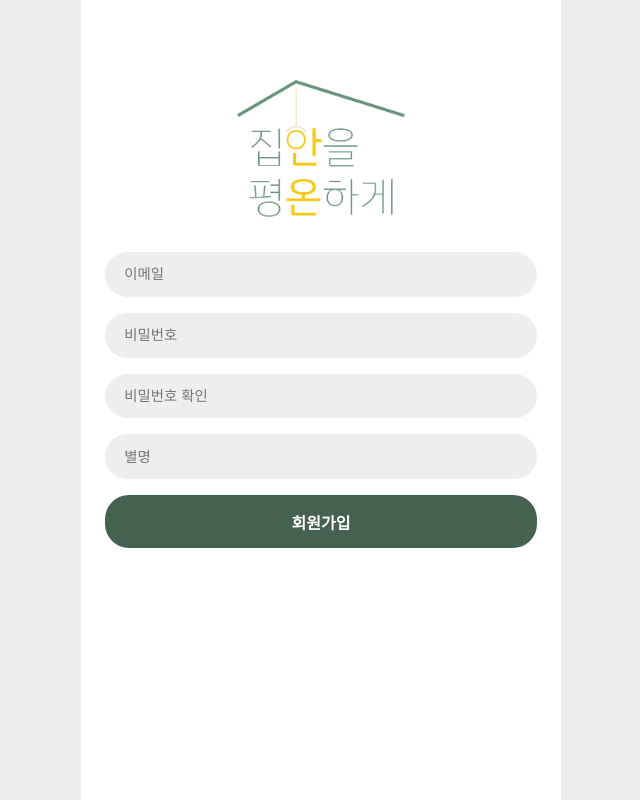
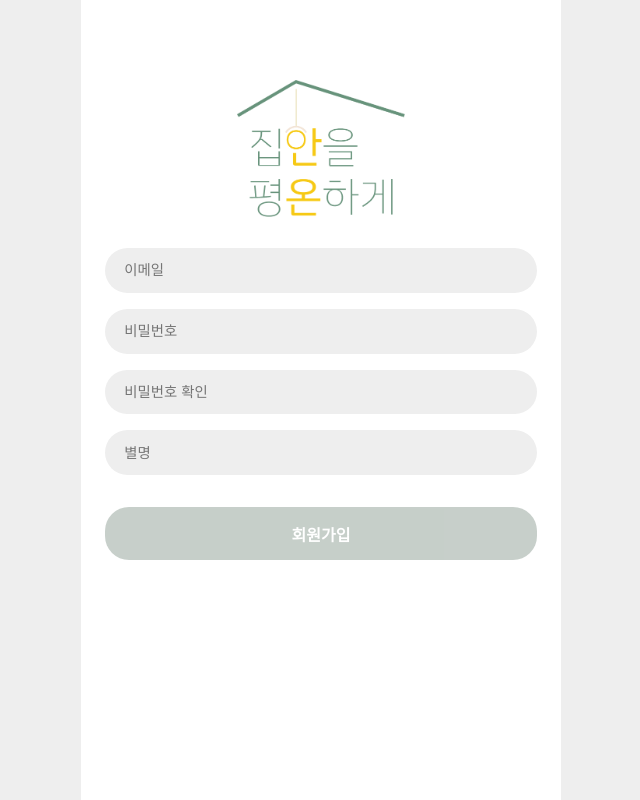
Before and after one commit to ejin1018/an-on, a React (Create React App) app: page /signin in a window 1280 px wide. Shown: the whole page, without its empty margins (319-959 px from the left). Built offline with nearby package versions, Linux system fonts and the light colour scheme; a web font is replaced by a local one.

Commit message:
230703 회원가입 유효성 기능 완료

```diff
--- a/src/pages/Signin.jsx
+++ b/src/pages/Signin.jsx
@@ -23,11 +23,11 @@ export default function Signin(){
 
   const SigninFn = (e)=>{
     e.preventDefault();
-    console.log('🍏');
+
     axios.post(`${API_URL}/anonuser`,{
-      email:e.target[0].value,
-      password:e.target[1].value,
-      nickname:e.target[3].value
+      email:userMail,
+      password:userPw,
+      nickname:userNick
     })
     .then((result)=>{
       console.log(result.data)
@@ -35,6 +35,7 @@ export default function Signin(){
       console.log("회원가입 실패",error)
     })
   }
+
 
   return(
     <div className="signin">
@@ -52,22 +53,31 @@ export default function Signin(){
           <input
             type="password"
             placeholder="비밀번호"
-            value={userPw}
             onChange={signPwFn}
+            pattern="^[a-zA-Z0-9]{5,}$"
+            title="영문 + 숫자 5글자 이상"
           />
           <input
             type="password"
             placeholder="비밀번호 확인"
-            value={userRepw}
             onChange={signRePwFn}
           />
+          {userPw != userRepw ?
+          <p className="signin-alert">비밀번호가 일치하지 않습니다</p>
+          :
+          ``
+          }
           <input
             type="text"
             placeholder="별명"
             value={userNick}
             onChange={signNickFn}
           />
+          { userMail == "" || userPw == "" || userRepw == "" || userNick == "" ?
+          <button type="submit" disabled>회원가입</button>
+          :
           <button type="submit">회원가입</button>
+          }
         </form>
       </div>
     </div>
--- a/src/style/_init.scss
+++ b/src/style/_init.scss
@@ -3,6 +3,7 @@ $mainGreen:#456250;
 $deepGreen:#274C58;
 $baseColor:#EADFCD;
 $pointColor:#F6C915;
+$alertRed: #f55a5a;
 
 @mixin fullfull{
   width: 100%;
--- a/src/style/_logNsign.scss
+++ b/src/style/_logNsign.scss
@@ -27,14 +27,18 @@
     }
     input{
       font-size: 0.9rem;
-      margin-bottom: 1rem;
+      margin: 0.5rem 0;
       background: #eee;
     }
     button{
+      margin-top: 1.5rem;
       font-size: 1rem;
       font-weight: 600;
       color: #fff;
       background: $mainGreen;
+    }
+    button:disabled{
+      opacity: 0.3;
     }
   }
 }
@@ -56,4 +60,16 @@
   .splash-logo{
     top: 10%;
   }
+  &-alert{
+    padding: 0 1.2rem;
+    text-align: left;
+    font-size: 0.85rem;
+    color: $alertRed;
+  }
+  &-rcmd{
+    padding: 0 1.2rem;
+    text-align: left;
+    font-size: 0.85rem;
+    color: $lightGreen;
+  }
 }
--- a/src/style/css/style.css
+++ b/src/style/css/style.css
@@ -195,14 +195,18 @@ p, h1, h2, h3, h4, h5, h6 {
 }
 .login .logNsign-form input, .signin .logNsign-form input {
   font-size: 0.9rem;
-  margin-bottom: 1rem;
+  margin: 0.5rem 0;
   background: #eee;
 }
 .login .logNsign-form button, .signin .logNsign-form button {
+  margin-top: 1.5rem;
   font-size: 1rem;
   font-weight: 600;
   color: #fff;
   background: #456250;
+}
+.login .logNsign-form button:disabled, .signin .logNsign-form button:disabled {
+  opacity: 0.3;
 }
 
 .login .splash-logo {
@@ -219,6 +223,18 @@ p, h1, h2, h3, h4, h5, h6 {
 
 .signin .splash-logo {
   top: 10%;
+}
+.signin-alert {
+  padding: 0 1.2rem;
+  text-align: left;
+  font-size: 0.85rem;
+  color: #f55a5a;
+}
+.signin-rcmd {
+  padding: 0 1.2rem;
+  text-align: left;
+  font-size: 0.85rem;
+  color: #67937B;
 }
 
 .botnav-wrap {
```
Also changed, not shown: src/style/dist/css/style.min.css, 2 other files (tests, documents, lock files or other folders).
